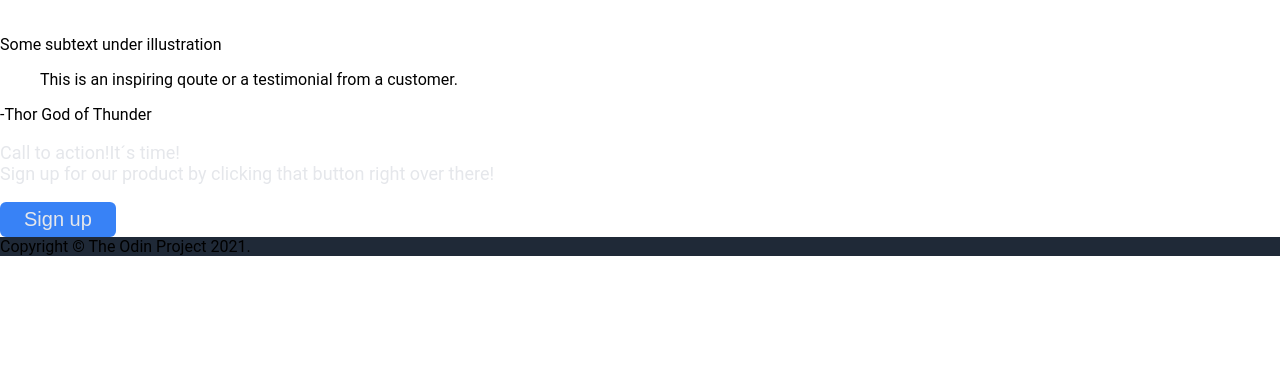
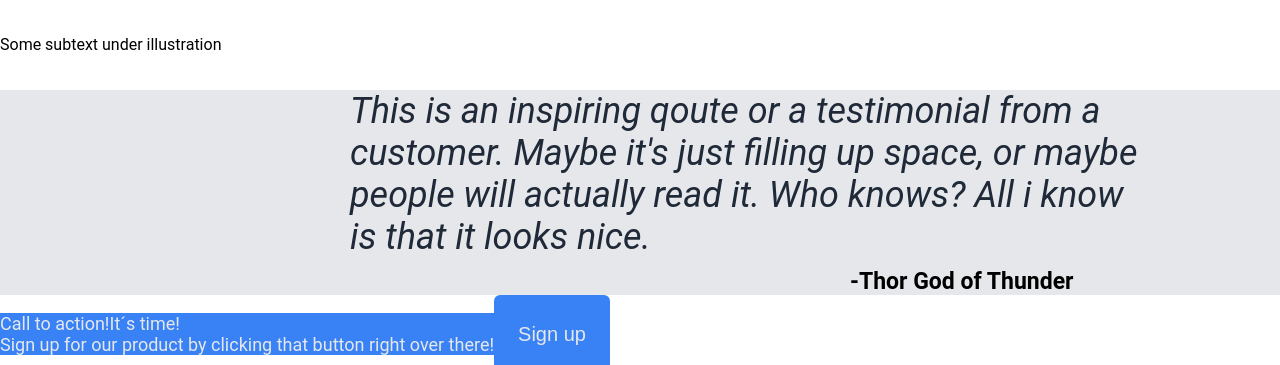
Before and after one commit to RinoCerrone/landing-page, a plain HTML site: page index.html in a window 1280 px wide. Shown: the part 2052-2417 px from the top of the page. Before the commit the page ends 2308 px from the top, so only its background shows below. Drawn offline with Linux system fonts and the light colour scheme.

Commit message:
Add style and margins to quote part

```diff
--- a/index.html
+++ b/index.html
@@ -50,17 +50,24 @@
             </div>
 
         </div>
-        <div>
+        <div class="container2">
+            <div class="quote">
              <blockquote>
                 This is an inspiring qoute
-                or a testimonial from a customer.
+                or a testimonial from a<br/> customer.
+                Maybe it's just filling up space, or maybe<br/>
+                people will actually read it. Who knows? All i know<br/>
+                is that it looks nice.
              </blockquote>
-            <div>-Thor God of Thunder</div>
+             <div class="thor">-Thor God of Thunder</div>
+            </div>
         </div>
         <div>
-            <p>Call to action!It´s time!<br/>
+            <div class="container1">
+              <p class="call">Call to action!It´s time!<br/>
               Sign up for our product by clicking that button right over there!</p>
               <button type="button">Sign up</button>
+            </div>
         </div>
     </div>
     <footer>
--- a/style.css
+++ b/style.css
@@ -71,6 +71,35 @@ button{
 img{
     margin:50px 20px;
 }
+.call{
+    background-color: #3882F6;
+
+}
+.quote{
+    background-color: #E5E7EB;
+}
+blockquote{
+    font-size: 36px;
+    color: #1F2937;
+    font-style: italic;
+    margin-left: 350px;
+    margin-bottom: 10px;
+
+}
+.thor{
+    font-size: 23px;
+    font-weight: 700;
+    margin-top: 0px;
+    margin-left: 850px;
+
+
+}
+.container1{
+    display: flex;
+}
+.container2{
+    margin:0px;
+}
 footer{
     background-color: #1F2937;
 }
```
Lines whose indentation alone changed are shown as unchanged.
